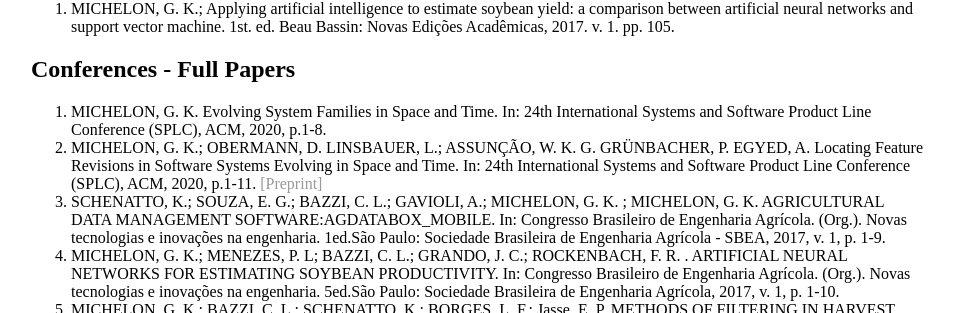
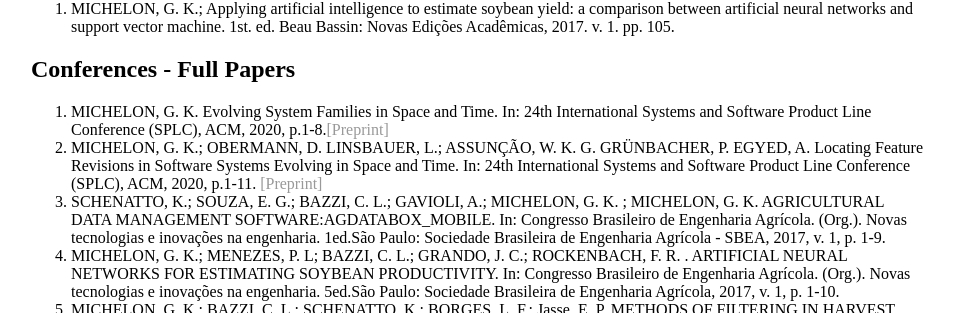
Before and after one commit to GabrielaMichelon/gabrielamichelon.github.io, a Jekyll site: the page built from publications/index.html, in a window 1280 px wide and 900 px high, scrolled down 822 px. Shown: the part 139-452 px from the top of the window, without its empty margins (161-1117 px from the left). Built offline with Jekyll 4.4.1, drawn with Linux system fonts in a browser that asks for light colours.

Commit message:
Update index.html

```diff
--- a/publications/index.html
+++ b/publications/index.html
@@ -33,7 +33,7 @@
 
 	<h2>Conferences - Full Papers</h2>
 	<ol>
-		<li>MICHELON, G. K. Evolving System Families in Space and Time. In: 24th International Systems and Software Product Line Conference (SPLC), ACM, 2020, p.1-8. </li>
+		<li>MICHELON, G. K. Evolving System Families in Space and Time. In: 24th International Systems and Software Product Line Conference (SPLC), ACM, 2020, p.1-8.<a href="../papers/Evolving System Families in Space and Time.pdf" target="_blank">[Preprint]</a> </li>
 		<li>MICHELON, G. K.; OBERMANN, D. LINSBAUER, L.; ASSUNÇÃO, W. K. G. GRÜNBACHER, P. EGYED, A. Locating Feature Revisions in Software Systems Evolving in Space and Time. In: 24th International Systems and Software Product Line Conference (SPLC), ACM, 2020, p.1-11. <a href="../papers/Locating Feature Revisions in Software Systems Evolving in Space and Time.pdf" target="_blank">[Preprint]</a></li>
 		<li>SCHENATTO, K.; SOUZA, E. G.; BAZZI, C. L.; GAVIOLI, A.; MICHELON, G. K. ; MICHELON, G. K. AGRICULTURAL DATA MANAGEMENT SOFTWARE:AGDATABOX_MOBILE. In: Congresso Brasileiro de Engenharia Agrícola. (Org.). Novas tecnologias e inovações na engenharia. 1ed.São Paulo: Sociedade Brasileira de Engenharia Agrícola - SBEA, 2017, v. 1, p. 1-9. </li>
 		<li>MICHELON, G. K.; MENEZES, P. L; BAZZI, C. L.; GRANDO, J. C.; ROCKENBACH, F. R. . ARTIFICIAL NEURAL NETWORKS FOR ESTIMATING SOYBEAN PRODUCTIVITY. In: Congresso Brasileiro de Engenharia Agrícola. (Org.). Novas tecnologias e inovações na engenharia. 5ed.São Paulo: Sociedade Brasileira de Engenharia Agrícola, 2017, v. 1, p. 1-10. </li>
```
